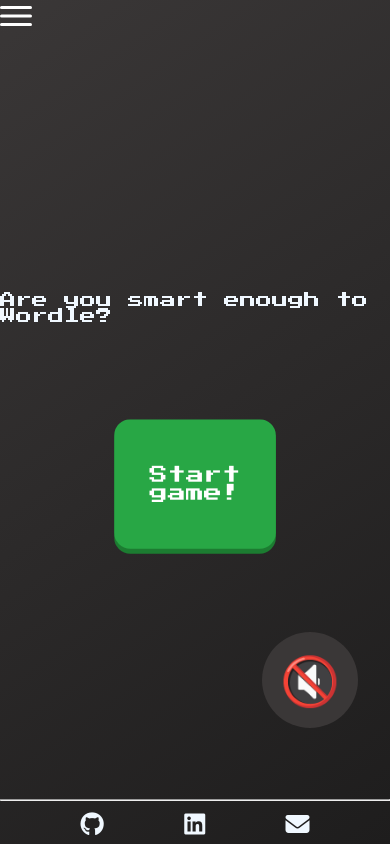
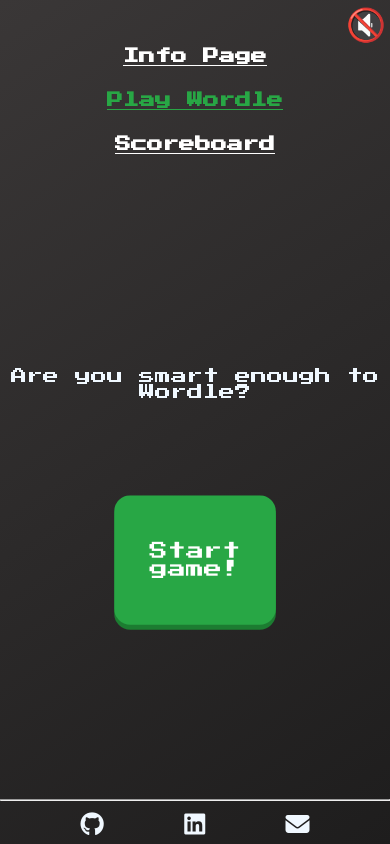
Before and after one commit to EmpyreanMist/retro-wordle, a React (Vite) app in the folder client/: page / in a window 390 px wide. Built offline with nearby package versions, Linux system fonts and the light colour scheme.

Commit message:
Frontend header design for phones

```diff
--- a/client/src/components/header.jsx
+++ b/client/src/components/header.jsx
@@ -1,30 +1,17 @@
-import { useState } from "react";
-import { Link } from "react-router-dom";
+import { NavLink } from "react-router-dom";
 import "../styles/header.css";
 
 function Header() {
-  const [menuOpen, setMenuOpen] = useState(false);
-
   return (
     <header className="header">
       <div className="header-container">
-        <button
-          className={`hamburger ${menuOpen ? "open" : ""}`}
-          onClick={() => setMenuOpen((prev) => !prev)}
-          aria-label="Toggle menu"
-        >
-          <span className="bar top-bar" />
-          <span className="bar middle-bar" />
-          <span className="bar bottom-bar" />
-        </button>
-
-        <nav className={`header-nav ${menuOpen ? "open" : ""}`}>
-          <ul onClick={() => setMenuOpen(false)}>
+        <nav className="header-nav">
+          <ul>
             <li>
-              <Link to="/info">Info Page</Link>
+              <NavLink to="/info">Info Page</NavLink>
             </li>
             <li>
-              <Link to="/">Play Wordle</Link>
+              <NavLink to="/">Play Wordle</NavLink>
             </li>
             <li>
               <a href="/scoreboard">Scoreboard</a>
--- a/client/src/styles/App.css
+++ b/client/src/styles/App.css
@@ -25,7 +25,7 @@
 
 * {
   color: aliceblue;
-  font-family: 'Press Start 2P', system-ui;
+  font-family: "Press Start 2P", system-ui;
   box-sizing: border-box;
 }
 
@@ -42,6 +42,10 @@
   justify-content: center;
   align-items: center;
   flex-direction: column;
+}
+
+.start-text {
+  text-align: center;
 }
 
 .start-game-button {
--- a/client/src/styles/header.css
+++ b/client/src/styles/header.css
@@ -12,88 +12,30 @@
   color: #28a745;
 }
 
-/* Hamburgarikonen */
-.hamburger {
-  width: 2rem;
-  height: 2rem;
-  position: relative;
-  display: none;
-  background: none;
-  border: none;
-  cursor: pointer;
-  z-index: 1100;
+.header-nav li a.active {
+  color: #28a745;
 }
 
-/* Staplarna i hamburgarikonen */
-.bar {
-  position: absolute;
-  width: 100%;
-  height: 3px;
-  background-color: white;
-  border-radius: 2px;
-  left: 0;
-  transition: all 0.3s ease;
-}
-
-.top-bar {
-  top: 6px;
-}
-
-.middle-bar {
-  top: 50%;
-  transform: translateY(-50%);
-}
-
-.bottom-bar {
-  bottom: 6px;
-}
-
-/* X-animation */
-.hamburger.open .top-bar {
-  transform: rotate(45deg);
-  top: 50%;
-}
-
-.hamburger.open .middle-bar {
-  opacity: 0;
-}
-
-.hamburger.open .bottom-bar {
-  transform: rotate(-45deg);
-  bottom: auto;
-  top: 50%;
-}
-
-/* Mobilanpassning */
 @media (max-width: 768px) {
-  .hamburger {
-    display: block;
-  }
-
-  .header-nav {
-    position: absolute;
-    top: 60px;
-    left: 0;
-    right: 0;
-    background-color: #333;
-    display: none;
-    z-index: 1000;
-  }
-
-  .header-nav.open {
-    display: flex;
+  .header-nav ul {
     flex-direction: column;
     align-items: center;
-  }
-
-  .header-nav ul {
-    flex-direction: column;
-    gap: 1rem;
+    gap: 0.75rem;
     padding: 1rem 0;
     font-size: 1rem;
   }
 
-  .header-nav a {
-    font-size: 1rem;
+  .header-nav li {
+    text-align: center;
+  }
+
+  .header-nav li a {
+    color: white;
+    text-decoration: underline;
+    font-weight: bold;
+  }
+
+  .header-nav li a:hover {
+    color: #28a745;
   }
 }
--- a/client/src/styles/music.css
+++ b/client/src/styles/music.css
@@ -8,8 +8,8 @@
 #music-btn {
   background-color: #3a3737;
   border: none;
-  width: 6rem;
-  height: 6rem;
+  width: 5rem;
+  height: 5rem;
   font-size: 3rem;
   border-radius: 50%;
 
@@ -20,3 +20,18 @@
   margin-bottom: 10vh;
   cursor: pointer;
 }
+
+@media (max-width: 768px) {
+  .music-container {
+    top: 1rem;
+    bottom: auto;
+    right: 1rem;
+  }
+
+  #music-btn {
+    width: 1rem;
+    height: 1rem;
+    font-size: 2rem;
+    margin-bottom: 0;
+  }
+}
```
Also changed, not shown: 5 other files (tests, documents, lock files or other folders).
